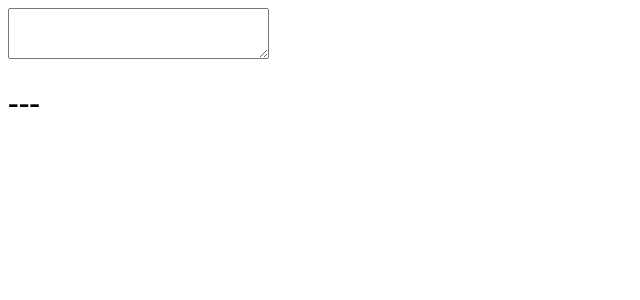
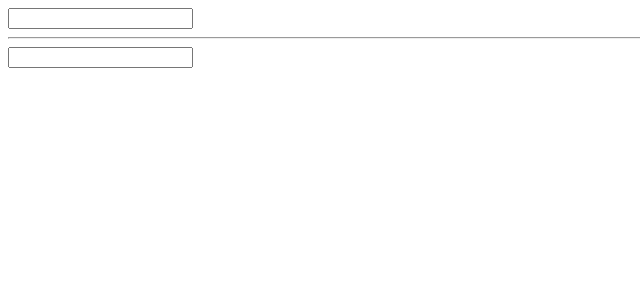
Before and after one commit to a-dys/react-app, a React (Create React App) app: page / in a window 1280 px wide. Shown: the top 300 px of the page, without its empty margins (0-640 px from the left). Built offline with nearby package versions, Linux system fonts and the light colour scheme; the HTML template or start-up script is replaced by a standard one.

Commit message:
Using references (I)

```diff
--- a/src/App.js
+++ b/src/App.js
@@ -1,39 +1,35 @@
 import React from 'react';
 
 class App extends React.Component {
-    constructor() {
+    constructor(){
         super();
-        this.state = {currentEvent: '---'}
-        this.update = this.update.bind(this)
+        this.state = {a: ''}
     }
 
-    update( e ){
-        this.setState({currentEvent: e.type})
+    update(){
+        this.setState({
+            a: this.refs.a.value,
+            b: this.refs.b.value
+        })
     }
-
 
     render(){
         return (
             <div>
-                <textarea
-                    onKeyPress={this.update}
-                    onFocus={this.update}
-                    onBlur={this.update}
-                    onCopy={this.update}
-                    onCut={this.update}
-                    onPaste={this.update}
-                    onDoubleClick={this.update}
-                    onTouchStart={this.update}
-                    onTouchEnd={this.update}
-                    onTouchMove={this.update}
-                    cols="30"
-                    rows="3"/>
-                <h1>{this.state.currentEvent}</h1>
+                <input
+                    ref="a"
+                    type="text"
+                    onChange={this.update.bind(this)}
+                /> {this.state.a}
+                <hr/>
+                <input
+                    ref="b"
+                    type="text"
+                    onChange={this.update.bind(this)}
+                /> {this.state.b}
             </div>
         )
     }
 }
 
-
-
 export default App
```
